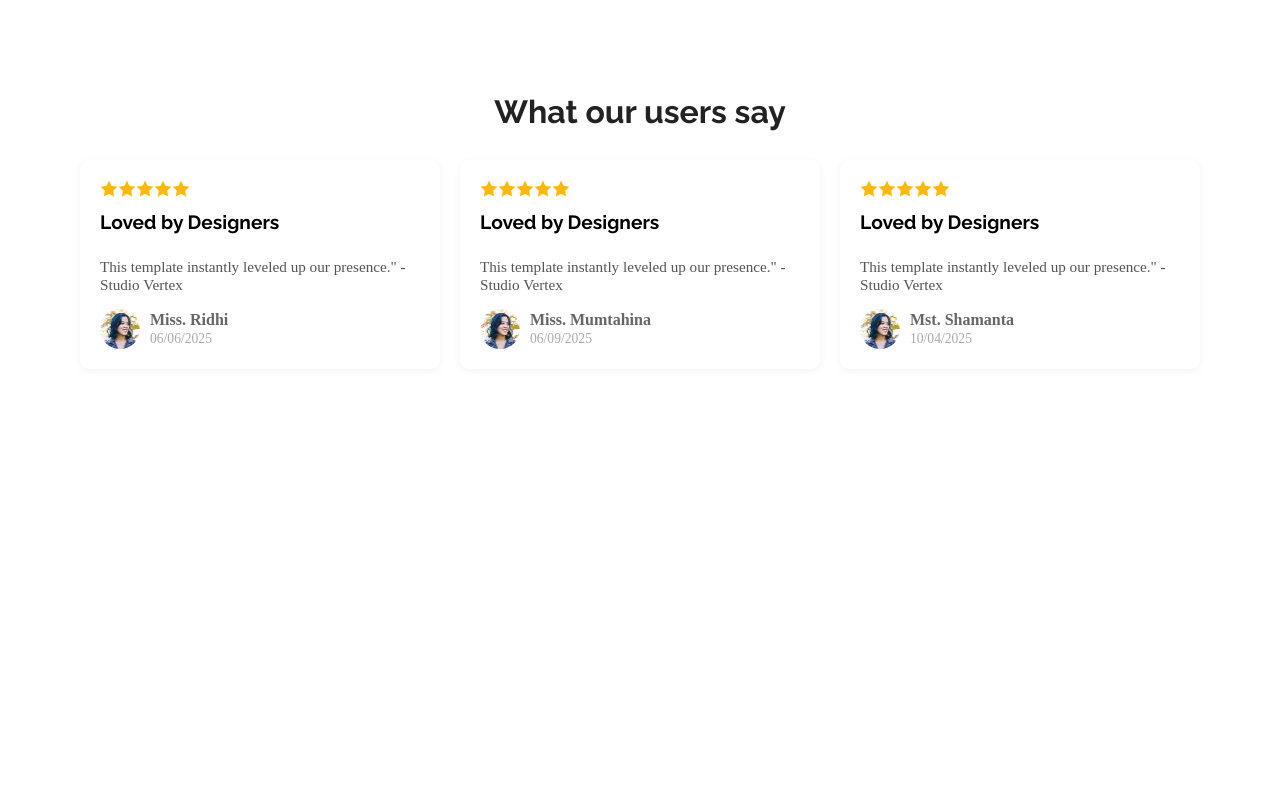
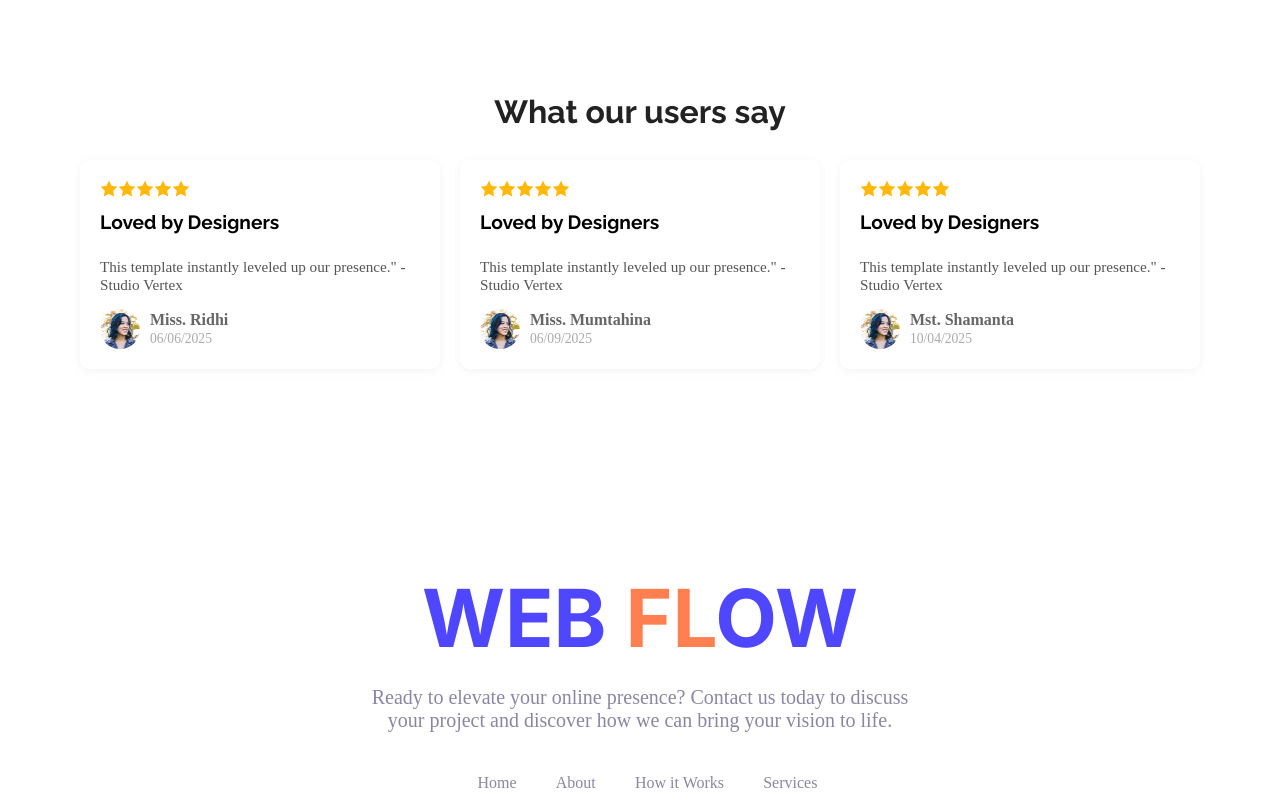
Before and after one commit to araf-rahman016/assignment-one, a plain HTML site: page index.html in a window 1280 px wide. Shown: the part 1513-2313 px from the top of the page. Before the commit the page ends 1890 px from the top, so only its background shows below. Drawn offline with Linux system fonts and the light colour scheme.

Commit message:
adding footer section

```diff
--- a/Style/main.css
+++ b/Style/main.css
@@ -239,3 +239,37 @@ width: 1413px;
   color: #aaa;
 }
 /* Review card CSS end */
+
+
+/* Let's design Footer Section */
+.logo-footer{
+    font-size: 80px;
+    text-align: center;
+    margin-bottom: 20px;
+    color: #4E47FF;
+}
+.paragraph-footer{
+    height: 48px;
+    width: 539px;
+    color: #8987A1;
+    font-size: 20px;
+    text-align: center;
+    margin: auto;
+}
+.button-footer{
+    display: flex;
+    justify-content: space-around;
+    margin: 40px 435px 0px 410px;
+}
+footer ul li {
+    list-style: none;
+}
+footer a{
+    text-decoration: none;
+    color: #8987A1;
+}
+.footer-all{
+    margin-top: 200px;
+    background-color: rgb(255, 255, 255);
+    padding: 100px ;
+}
--- a/main.html
+++ b/index.html
@@ -111,8 +111,21 @@
 <!-- Review End korlam -->
     </main>
     <footer>
+        <footer class="footer">
+        <div class="footer-all">
+             <h2 class="logo-footer inter-font-style">WEB <span style="color: coral;">FL</span>OW</h2>
+             <p class="paragraph-footer">Ready to elevate your online presence? Contact us today to discuss your project and discover how we can bring your vision to life.</p>
+             <ul class="button-footer">
+                 <li><a href="">Home</a></li>
+                 <li><a href="">About</a></li>
+                 <li><a href="">How it Works</a></li>
+                 <li><a href="">Services</a></li>
+            </ul>
+         </div>
+    </footer>
 
-    </footer>
+
+
 
 </body>
 </html>
```
